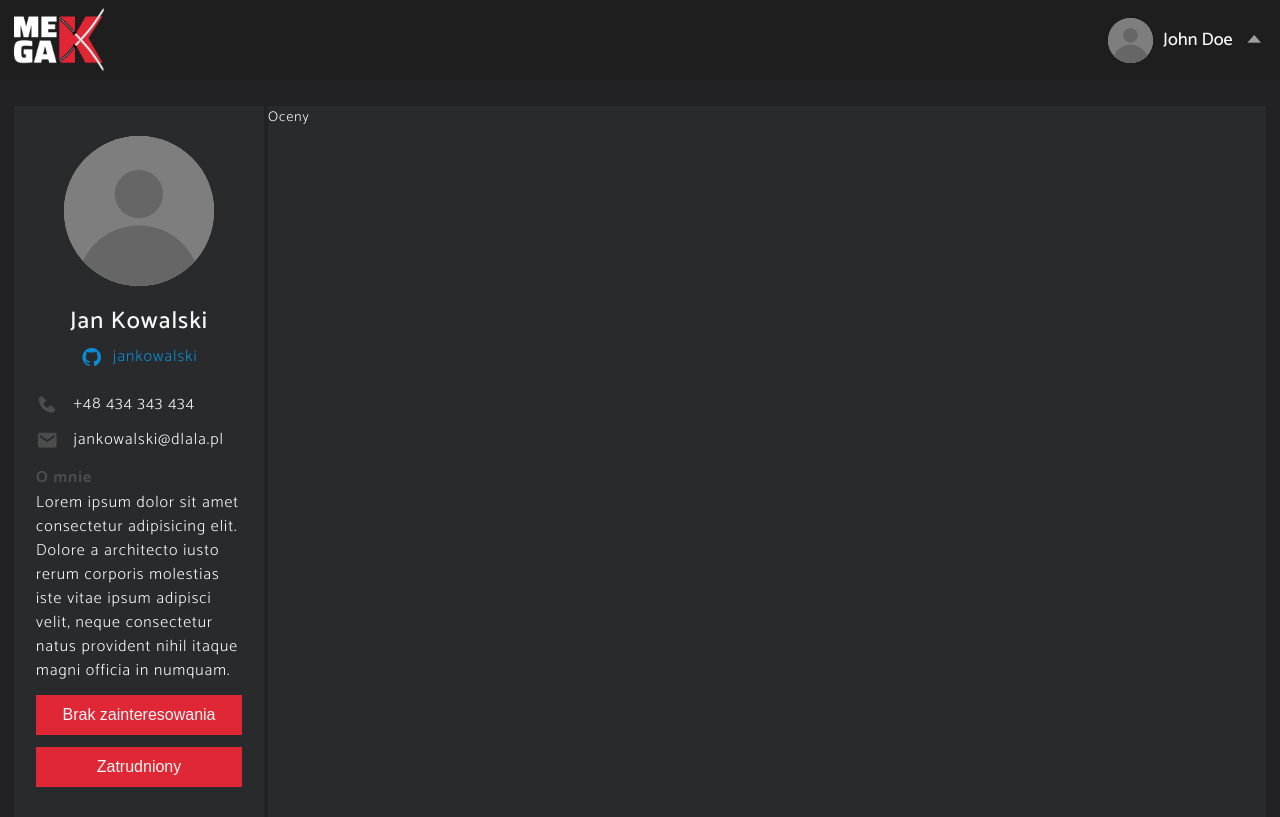
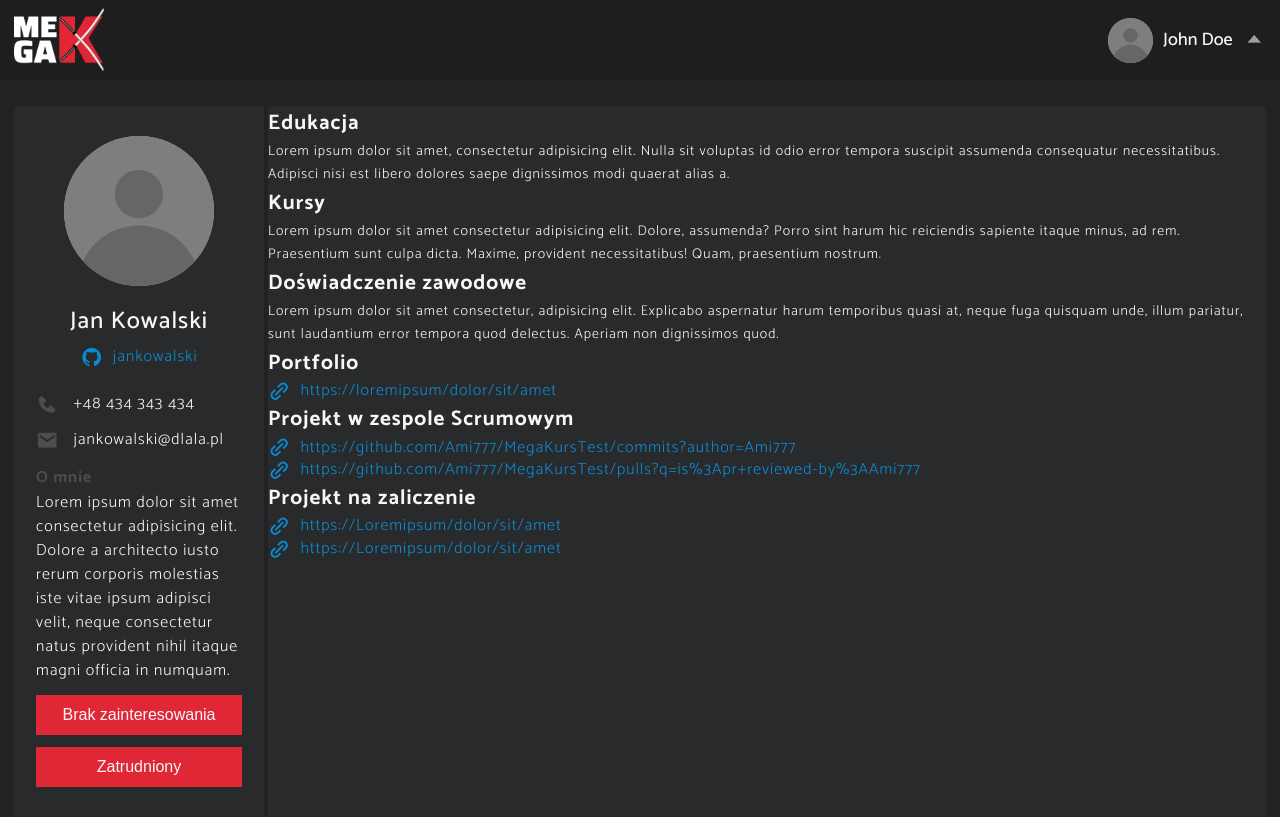
Before and after one commit to airfortech/Head-Hunter-Frontend, a React (Create React App) app: page /cv in a window 1280 px wide. Built offline with nearby package versions, Linux system fonts and the light colour scheme.

Commit message:
changed ExternalLink and added content to TechDetails

```diff
--- a/src/components/ExternalLink/ExternalLink.tsx
+++ b/src/components/ExternalLink/ExternalLink.tsx
@@ -2,16 +2,21 @@ import React from 'react';
 import classes from './ExternalLink.module.css';
 
 interface Props {
-  children: string;
-  icon?: string;
+  children?: string;
+  icon?: 'web' | 'github';
   href: string;
 }
 
-export const ExternalLink = ({ href, icon, children }: Props) => {
+enum Icons {
+  web = 'bx bx-link-alt',
+  github = 'bx bxl-github',
+}
+
+export const ExternalLink = ({ href, icon = 'web', children }: Props) => {
   return (
     <a href={href} className={classes.ExternalLink}>
-      {icon && <i className={icon}></i>}
-      {children}
+      {icon && <i className={Icons[icon]}></i>}
+      {children || href}
     </a>
   );
 };
--- a/src/components/PersonalDetails/PersonalDetails.tsx
+++ b/src/components/PersonalDetails/PersonalDetails.tsx
@@ -9,7 +9,7 @@ export const PersonalDetails = () => {
     <section className={classes.PersonalDetails}>
       <Avatar name="Jan Kowalski" size="large" />
       <h1>Jan Kowalski</h1>
-      <ExternalLink href="/" icon="bx bxl-github">
+      <ExternalLink href="/" icon="github">
         jankowalski
       </ExternalLink>
       <div className={classes.contact}>
--- a/src/components/TechDetails/TechDetails.tsx
+++ b/src/components/TechDetails/TechDetails.tsx
@@ -1,10 +1,40 @@
 import React from 'react';
+import { TechInfo } from './TechInfo/TechInfo';
 import classes from './TechDetails.module.css';
+import { ExternalLink } from '../ExternalLink/ExternalLink';
 
 export const TechDetails = () => {
   return (
     <section className={classes.TechDetails}>
-      <p>Oceny</p>
+      <TechInfo title="Edukacja">
+        Lorem ipsum dolor sit amet, consectetur adipisicing elit. Nulla sit
+        voluptas id odio error tempora suscipit assumenda consequatur
+        necessitatibus. Adipisci nisi est libero dolores saepe dignissimos modi
+        quaerat alias a.
+      </TechInfo>
+      <TechInfo title="Kursy">
+        Lorem ipsum dolor sit amet consectetur adipisicing elit. Dolore,
+        assumenda? Porro sint harum hic reiciendis sapiente itaque minus, ad
+        rem. Praesentium sunt culpa dicta. Maxime, provident necessitatibus!
+        Quam, praesentium nostrum.
+      </TechInfo>
+      <TechInfo title="Doświadczenie zawodowe">
+        Lorem ipsum dolor sit amet consectetur, adipisicing elit. Explicabo
+        aspernatur harum temporibus quasi at, neque fuga quisquam unde, illum
+        pariatur, sunt laudantium error tempora quod delectus. Aperiam non
+        dignissimos quod.
+      </TechInfo>
+      <TechInfo title="Portfolio">
+        <ExternalLink href="https://loremipsum/dolor/sit/amet" />
+      </TechInfo>
+      <TechInfo title="Projekt w zespole Scrumowym">
+        <ExternalLink href="https://github.com/Ami777/MegaKursTest/commits?author=Ami777" />
+        <ExternalLink href="https://github.com/Ami777/MegaKursTest/pulls?q=is%3Apr+reviewed-by%3AAmi777" />
+      </TechInfo>
+      <TechInfo title="Projekt na zaliczenie">
+        <ExternalLink href="https://Loremipsum/dolor/sit/amet" />
+        <ExternalLink href="https://Loremipsum/dolor/sit/amet" />
+      </TechInfo>
     </section>
   );
 };
--- /dev/null
+++ b/src/components/TechDetails/TechInfo/TechInfo.tsx
@@ -0,0 +1,16 @@
+import React from 'react';
+import classes from './TechInfo.module.css';
+
+interface Props {
+  children: any;
+  title: string;
+}
+
+export const TechInfo = ({ children, title }: Props) => {
+  return (
+    <div className={classes.TechInfo}>
+      <h2>{title}</h2>
+      <p>{children}</p>
+    </div>
+  );
+};
```
Also changed, not shown: src/components/TechDetails/TechInfo/TechInfo.module.css (added).
